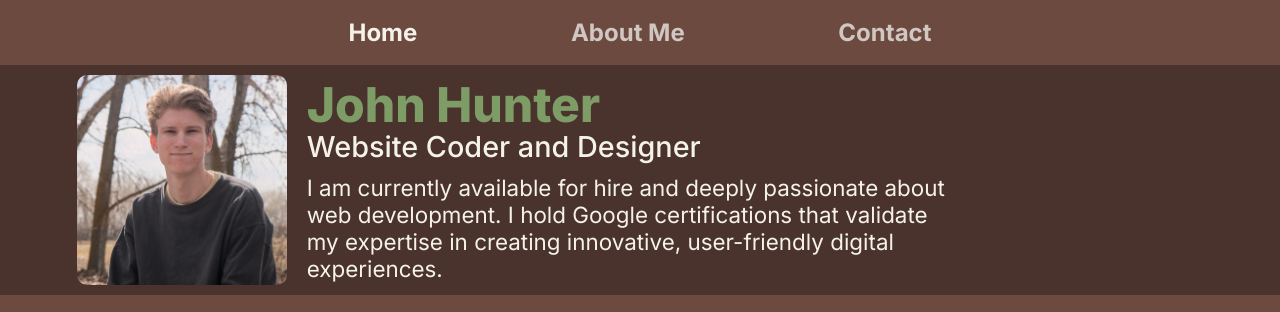
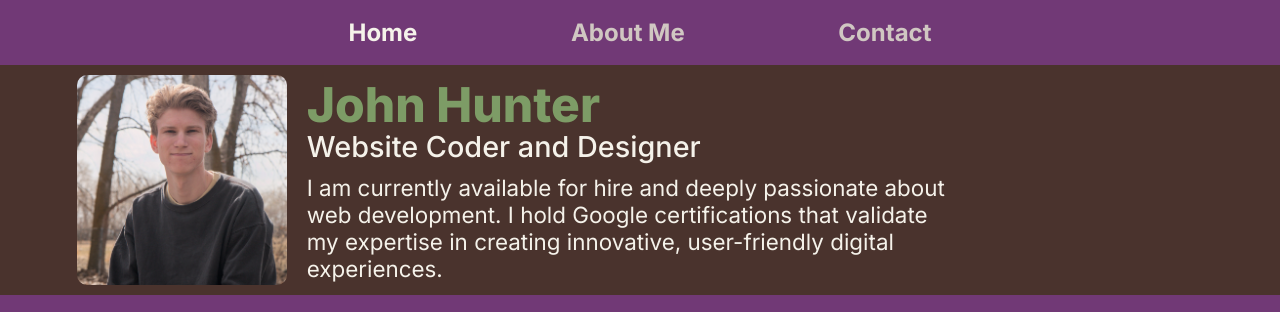
Before and after one commit to johnhunter55/portfolio, a PHP site: page / in a window 1280 px wide. Shown: the top 312 px of the page. Run offline with PHP 8.4, Linux system fonts and the light colour scheme.

Commit message:
trying out new colors

```diff
--- a/main.css
+++ b/main.css
@@ -1,7 +1,7 @@
 @import url('https://fonts.googleapis.com/css2?family=Inter:ital,opsz,wght@0,14..32,100..900;1,14..32,100..900&display=swap');
 body{
     font-family: inter;
-    background-color: #6c4a3f;
+    background-color: #713976;
     padding: 0;
     margin: 0;
 }
```
